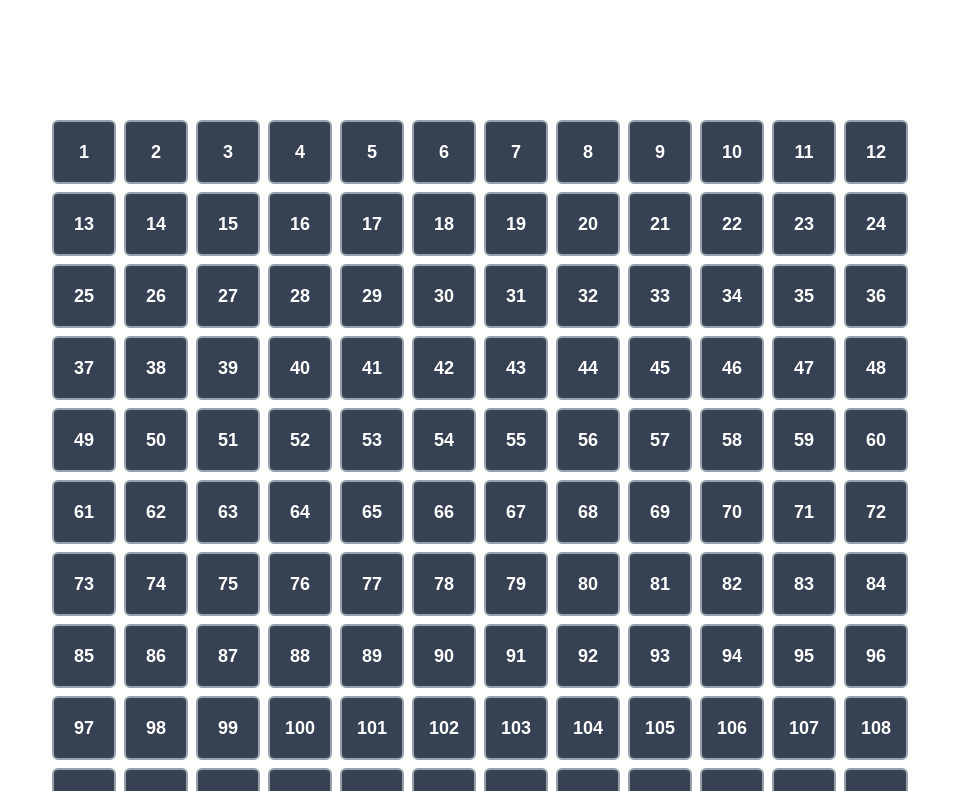
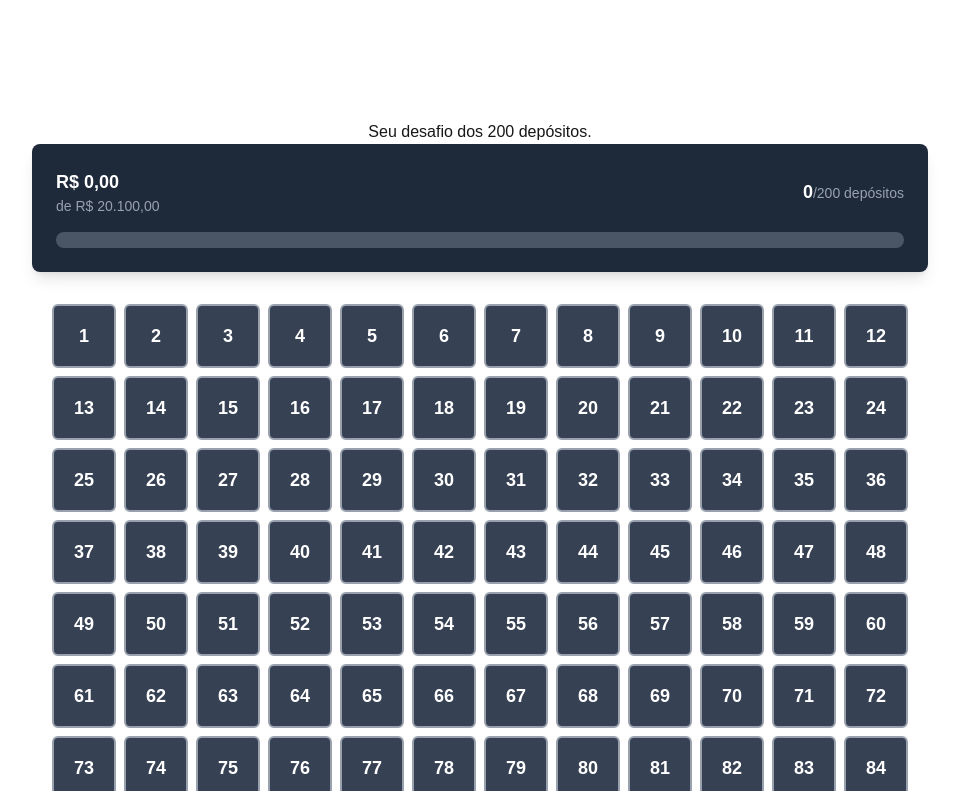
Before and after one commit to pedroso-dev/depositai, a Next.js app: page / in a window 1280 px wide. Shown: the top 791 px of the page, without its empty margins (160-1119 px from the left). Built offline with nearby package versions, Linux system fonts and the light colour scheme.

Commit message:
feat: create the grid and summary for the informations

```diff
--- a/src/app/page.tsx
+++ b/src/app/page.tsx
@@ -2,13 +2,18 @@
 
 import { useState } from "react";
 import DepositBox from "@/components/DepositBox";
+import ProgressSummary from "@/components/ProgressSummary";
 
 export default function Home() {
   const totalDeposits = 200;
   const deposits = Array.from({ length: totalDeposits }, (_, i) => i + 1);
   // console.log(deposits);
+  const [completedDeposits, setCompletedDeposits] = useState<number[]>([]);
 
-  const [completedDeposits, setCompletedDeposits] = useState<number[]>([]);
+  const completedCount = completedDeposits.length;
+  const totalSaved = completedDeposits.reduce((sum, value) => sum + value, 0);
+  const totalGoal = (totalDeposits * (totalDeposits + 1)) / 2;
+  const progressPercentage = totalGoal > 0 ? (totalSaved / totalGoal) * 100 : 0;
 
   const handleDepositClick = (value: number) => {
     if (completedDeposits.includes(value)) {
@@ -21,6 +26,15 @@ export default function Home() {
   return (
     <main className="flex min-h-screen flex-col items-center p-4 sm:p-12">
       <h1 className="mb-8 text-4xl font-bold text-white">Depositaí</h1>
+      <p>Seu desafio dos 200 depósitos.</p>
+
+      <ProgressSummary
+        completedCount={completedCount}
+        totalCount={totalDeposits}
+        totalSaved={totalSaved}
+        totalGoal={totalGoal}
+        progressPercentage={progressPercentage}
+      />
 
       <div className="flex max-w-4xl flex-wrap justify-center gap-2">
         {deposits.map((value) => (
--- /dev/null
+++ b/src/components/ProgressSummary.tsx
@@ -0,0 +1,47 @@
+type ProgressSummaryProps = {
+  completedCount: number;
+  totalCount: number;
+  totalSaved: number;
+  totalGoal: number;
+  progressPercentage: number;
+};
+
+const formatCurrency = (amount: number) => {
+  return new Intl.NumberFormat("pt-BR", {
+    style: "currency",
+    currency: "BRL",
+  }).format(amount);
+};
+
+export default function ProgressSummary({
+  completedCount,
+  totalCount,
+  totalSaved,
+  totalGoal,
+  progressPercentage,
+}: ProgressSummaryProps) {
+  return (
+    <div className="mb-8 w-full max-w-4xl rounded-lg bg-gray-800 p-6 shadow-lg">
+      <div className="mb-4 flex items-center justify-between text-white">
+        <div className="flex flex-col">
+          <span className="text-lg font-bold">
+            {formatCurrency(totalSaved)}
+          </span>
+          <span className="text-sm text-gray-400">
+            de {formatCurrency(totalGoal)}
+          </span>
+        </div>
+        <div className="text-right">
+          <span className="text-lg font-bold">{completedCount}</span>
+          <span className="text-sm text-gray-400">/{totalCount} depósitos</span>
+        </div>
+      </div>
+      <div className="h-4 w-full rounded-full bg-gray-600">
+        <div
+          className="h-4 rounded-full bg-green-500 transition-all duration-300"
+          style={{ width: `${progressPercentage}%` }}
+        ></div>
+      </div>
+    </div>
+  );
+}
```
